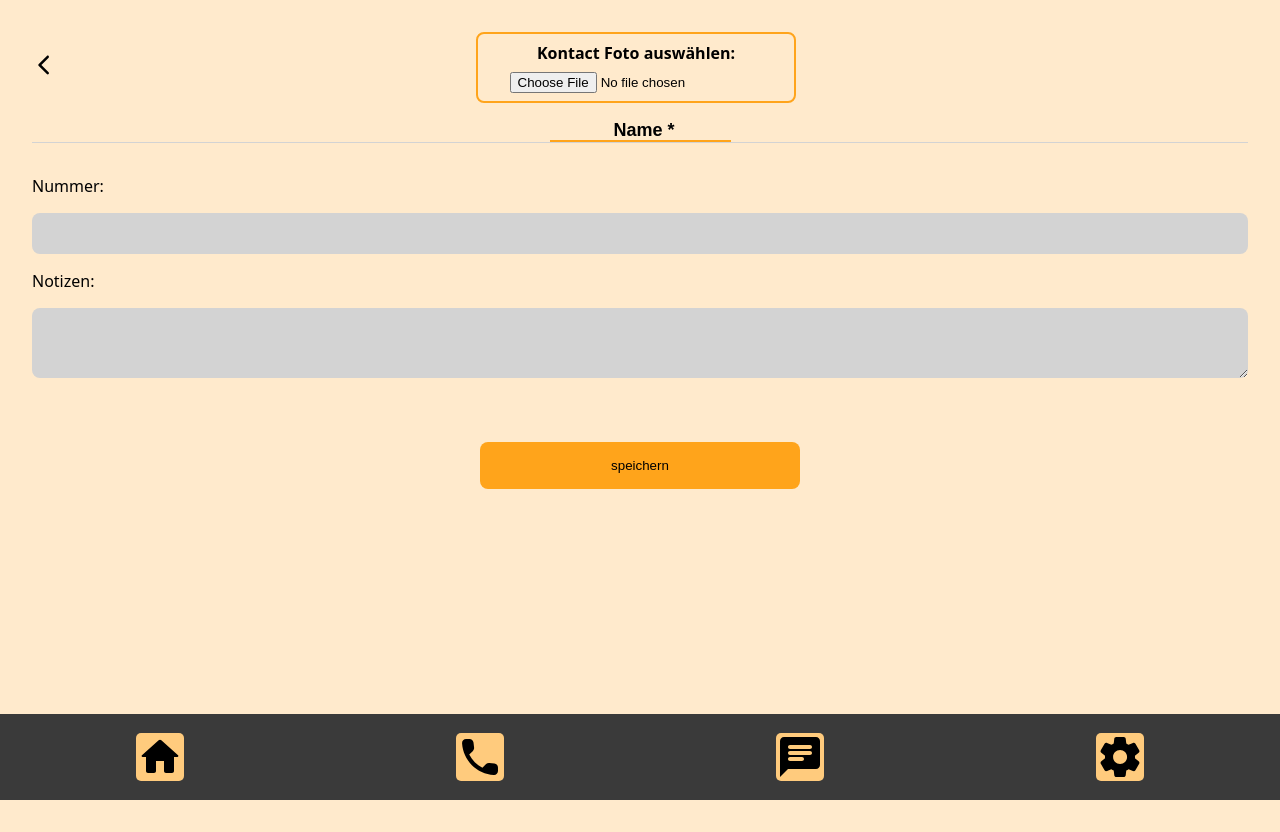
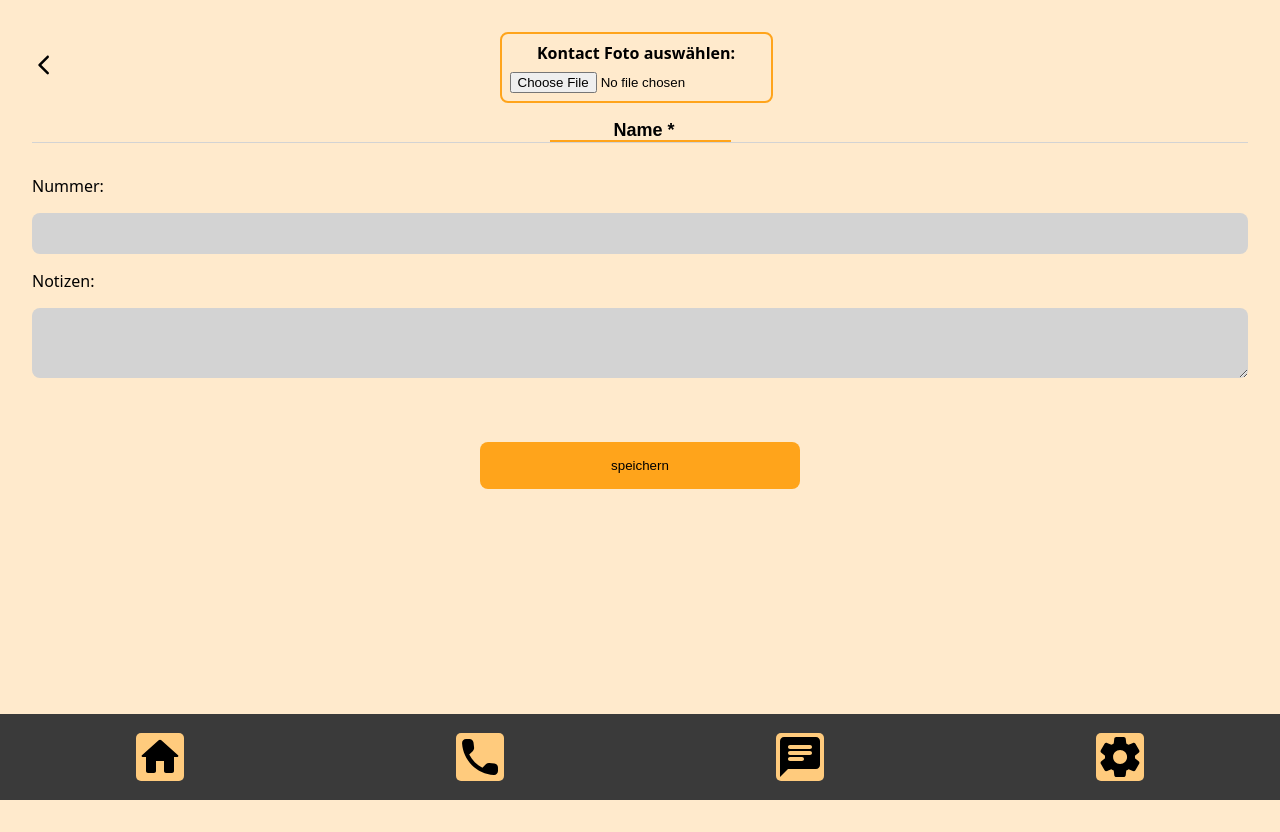
Before and after one commit to MariaRiosNavarro/mobileSimulation-propOS, a Next.js app: page /create in a window 1280 px wide. Built offline with nearby package versions, Linux system fonts and the light colour scheme; no server answers; the database is empty.

Commit message:
more styles for the Form

```diff
--- a/components/Form/index.js
+++ b/components/Form/index.js
@@ -28,7 +28,7 @@ const StyledPhotoLabel = styled.label`
   border-radius: 8px;
   padding: 0.5rem;
   gap: 0.5rem;
-  width: 20rem;
+  width: auto;
   outline: none;
   border: 2px solid var(--primary-color);
   &:hover {
```
